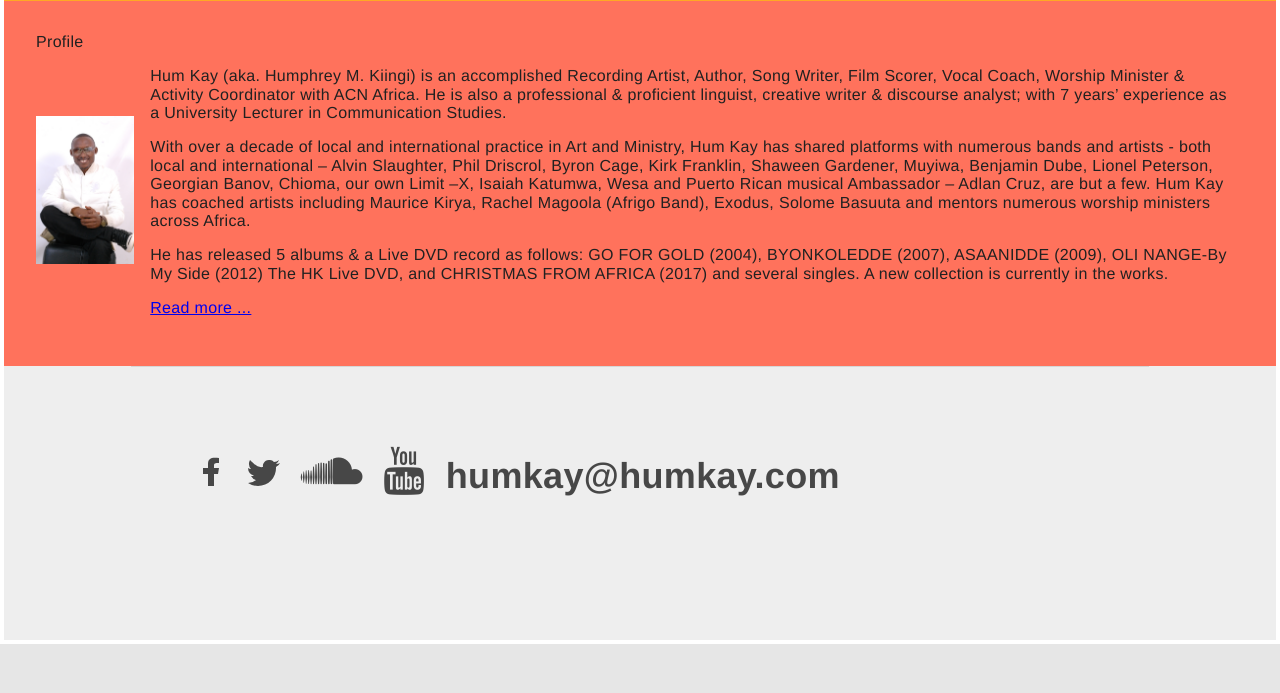
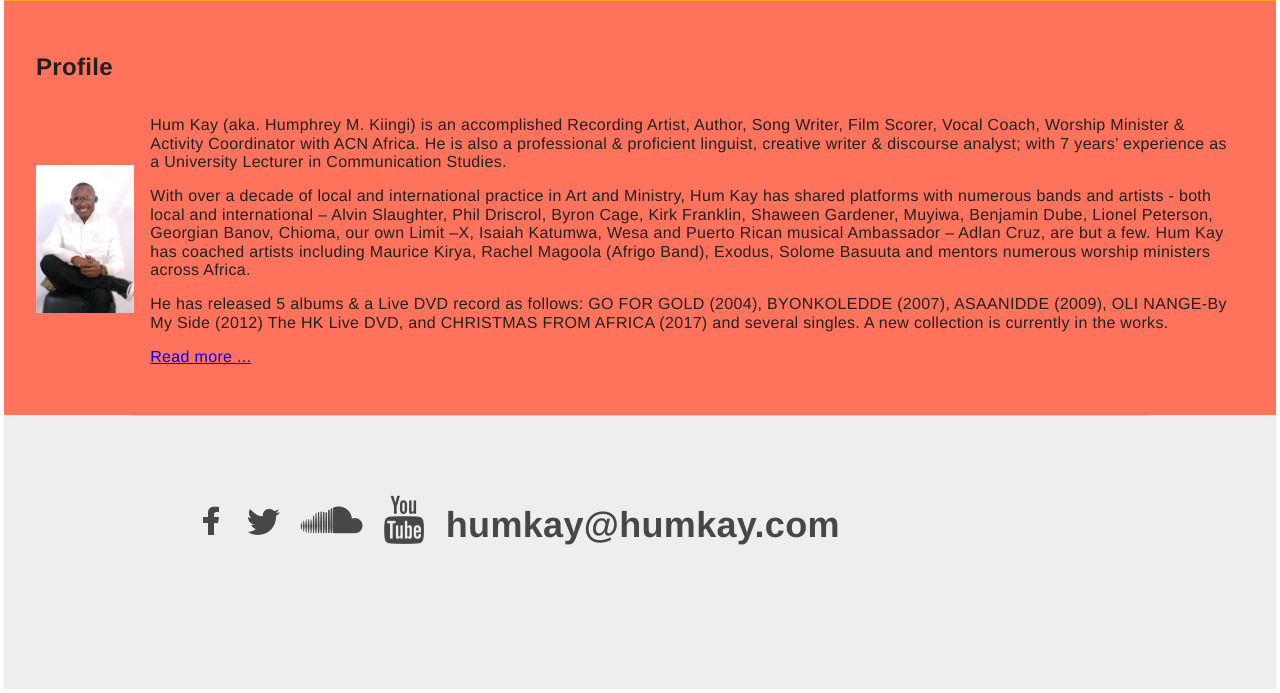
Before and after one commit to matlads/humkay.com, a CodeIgniter app: page /database/ in a window 1280 px wide. Shown: the part 1507-2200 px from the top of the page. Before the commit the page ends 2151 px from the top, so only its background shows below. Run offline with CodeIgniter, Linux system fonts and the light colour scheme; data that the repository does not hold is empty; some libraries are stand-ins or nearby versions.

Commit message:
Bold the profile

```diff
--- a/application/views/short_profile.php
+++ b/application/views/short_profile.php
@@ -1,7 +1,7 @@
 <a id='profile'></a>
 <article  class='bg-light-red'>
     <div class="pa4">
-        <div class="fw3">Profile</div>
+        <div class="fw3"><h2>Profile</h2></div>
         <div class="flex-ns h-50 items-center">
             <div class="">
                 <img class="w-100" alt="Hum Kay Profile picture" src="/img/profile.jpg">
```
